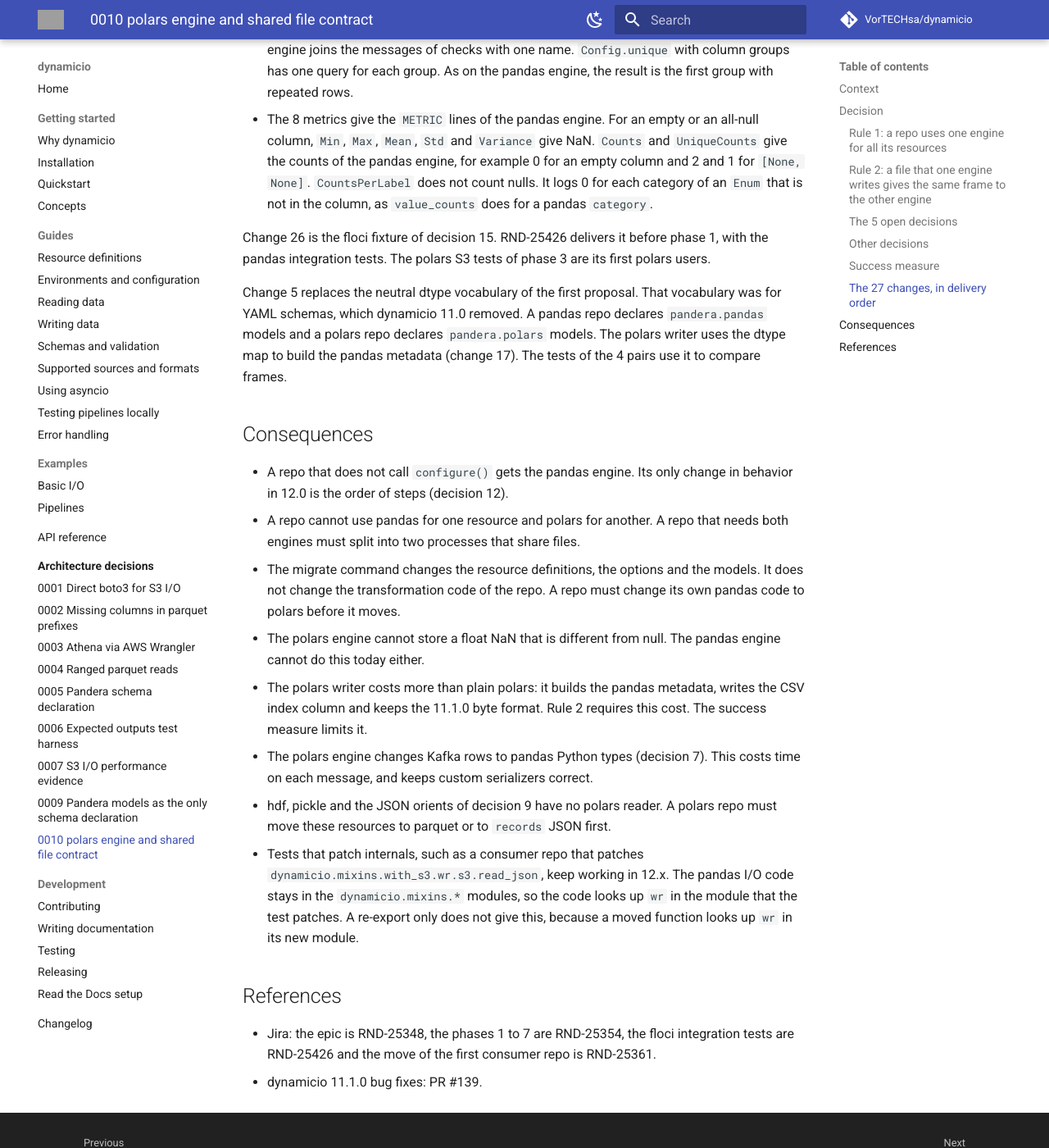
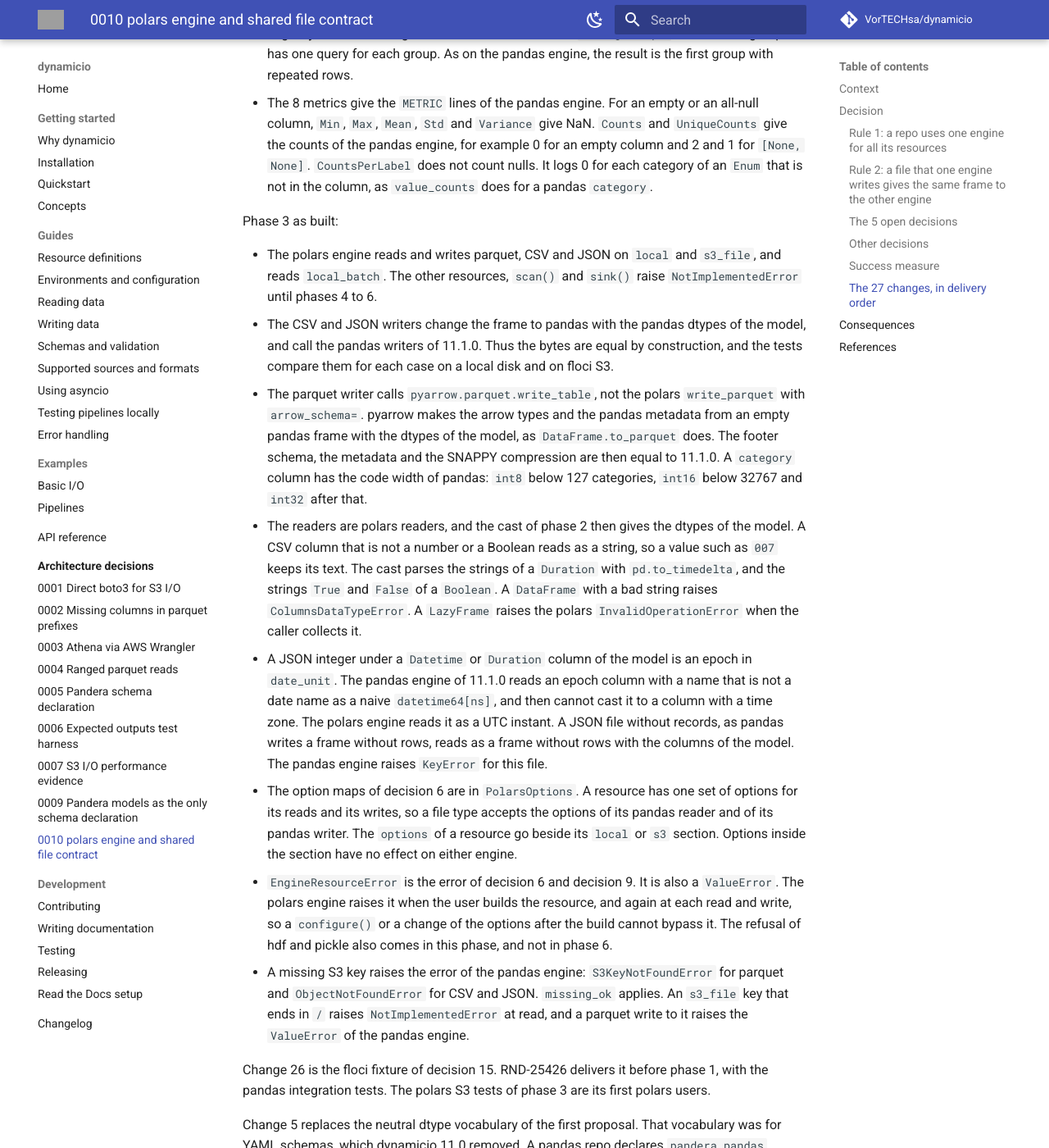
Before and after one commit to VorTECHsa/dynamicio, an MkDocs documentation site: the page built from docs/adr/0010-polars-engine-and-shared-file-contract.md, in a window 1280 px wide and 1400 px high, scrolled down 9344 px. Shown: the whole window at 82% size. Built offline with MkDocs 1.6.1 and Material for MkDocs 9.7.7, drawn with Linux system fonts in a browser that asks for light colours; comment, search, counter and statistics services are not loaded; some of the changed text lies outside the part shown; grey boxes are pictures that could not be loaded.

Commit message:
docs(RND-25353): record phase 3 as built in ADR 0010
The parquet writer calls pyarrow write_table instead of the polars writer with
arrow_schema. The refusal of hdf and pickle resources moves from phase 6 to
phase 3. The section also records the JSON epoch reads, the empty JSON read,
the category code widths and the place of the resource options.

```diff
--- a/docs/adr/0010-polars-engine-and-shared-file-contract.md
+++ b/docs/adr/0010-polars-engine-and-shared-file-contract.md
@@ -243,6 +243,31 @@ Phase 2 as built:
   `Counts` and `UniqueCounts` give the counts of the pandas engine, for example 0 for an empty column and 2 and 1 for `[None, None]`. `CountsPerLabel` does
   not count nulls. It logs 0 for each category of an `Enum` that is not in the column, as `value_counts` does for a pandas `category`.
 
+Phase 3 as built:
+
+- The polars engine reads and writes parquet, CSV and JSON on `local` and `s3_file`, and reads `local_batch`. The other resources, `scan()` and `sink()`
+  raise `NotImplementedError` until phases 4 to 6.
+- The CSV and JSON writers change the frame to pandas with the pandas dtypes of the model, and call the pandas writers of 11.1.0. Thus the bytes are equal by
+  construction, and the tests compare them for each case on a local disk and on floci S3.
+- The parquet writer calls `pyarrow.parquet.write_table`, not the polars `write_parquet` with `arrow_schema=`. pyarrow makes the arrow types and the pandas
+  metadata from an empty pandas frame with the dtypes of the model, as `DataFrame.to_parquet` does. The footer schema, the metadata and the SNAPPY compression
+  are then equal to 11.1.0. A `category` column has the code width of pandas: `int8` below 127 categories, `int16` below 32767 and `int32` after that.
+- The readers are polars readers, and the cast of phase 2 then gives the dtypes of the model. A CSV column that is not a number or a Boolean reads as a string,
+  so a value such as `007` keeps its text. The cast parses the strings of a `Duration` with `pd.to_timedelta`, and the strings `True` and `False` of a
+  `Boolean`. A `DataFrame` with a bad string raises `ColumnsDataTypeError`. A `LazyFrame` raises the polars `InvalidOperationError` when the caller collects it.
+- A JSON integer under a `Datetime` or `Duration` column of the model is an epoch in `date_unit`. The pandas engine of 11.1.0 reads an epoch column with a
+  name that is not a date name as a naive `datetime64[ns]`, and then cannot cast it to a column with a time zone. The polars engine reads it as a UTC instant.
+  A JSON file without records, as pandas writes a frame without rows, reads as a frame without rows with the columns of the model. The pandas engine raises
+  `KeyError` for this file.
+- The option maps of decision 6 are in `PolarsOptions`. A resource has one set of options for its reads and its writes, so a file type accepts the options of
+  its pandas reader and of its pandas writer. The `options` of a resource go beside its `local` or `s3` section. Options inside the section have no effect on
+  either engine.
+- `EngineResourceError` is the error of decision 6 and decision 9. It is also a `ValueError`. The polars engine raises it when the user builds the resource,
+  and again at each read and write, so a `configure()` or a change of the options after the build cannot bypass it. The refusal of hdf and pickle also comes in
+  this phase, and not in phase 6.
+- A missing S3 key raises the error of the pandas engine: `S3KeyNotFoundError` for parquet and `ObjectNotFoundError` for CSV and JSON. `missing_ok` applies.
+  An `s3_file` key that ends in `/` raises `NotImplementedError` at read, and a parquet write to it raises the `ValueError` of the pandas engine.
+
 Change 26 is the floci fixture of decision 15. RND-25426 delivers it before phase 1, with the pandas integration tests. The polars S3 tests of phase 3 are its first polars users.
 
 Change 5 replaces the neutral dtype vocabulary of the first proposal. That vocabulary was for YAML schemas, which dynamicio 11.0 removed. A pandas repo declares
```
Also changed, not shown: other parts of docs/adr/0010-polars-engine-and-shared-file-contract.md (+1 -1 lines).
